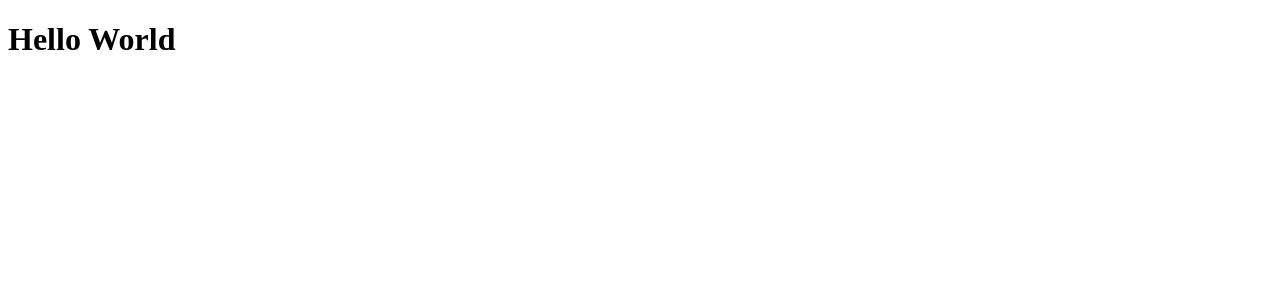
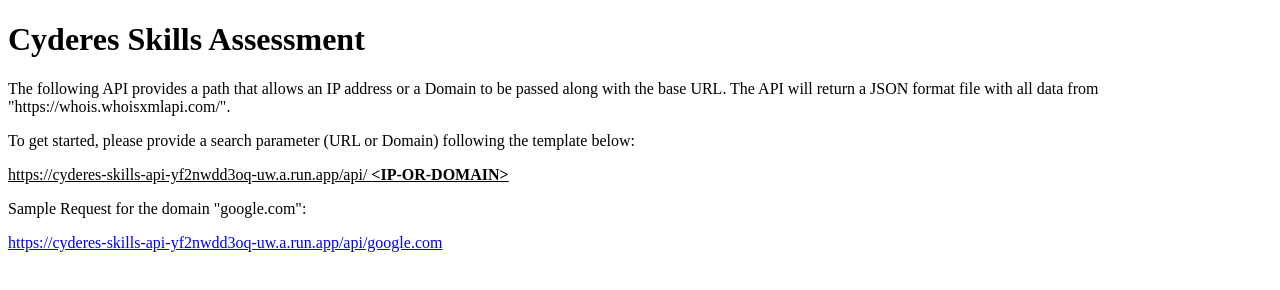
Before and after one commit to chadvidovcich/cyderes-skills, a website: page views/index.html in a window 1280 px wide. Drawn offline with Linux system fonts and the light colour scheme.

Commit message:
instructions added to index.html

```diff
--- a/views/index.html
+++ b/views/index.html
@@ -4,9 +4,18 @@
     <meta charset="UTF-8">
     <meta http-equiv="X-UA-Compatible" content="IE=edge">
     <meta name="viewport" content="width=device-width, initial-scale=1.0">
-    <title>Hello World</title>
+    <title>Cyderes Skills Assessment</title>
 </head>
 <body>
-    <h1>Hello World</h1>
+    <h1>Cyderes Skills Assessment</h1>
+    <p>The following API provides a path that allows an IP address or a Domain to be passed along with the base URL. The API will return a JSON format file with all data from "https://whois.whoisxmlapi.com/". </p>
+    <section>
+        <p>To get started, please provide a search parameter (URL or Domain) following the template below:</p>
+        <p style="text-decoration: underline;">https://cyderes-skills-api-yf2nwdd3oq-uw.a.run.app/api/ <span style="font-weight: bold;">&lt;IP-OR-DOMAIN&gt;</span> </p>
+    </section>
+    <section>
+        <p>Sample Request for the domain "google.com":</p>
+        <p><a href="https://cyderes-skills-api-yf2nwdd3oq-uw.a.run.app/api/google.com">https://cyderes-skills-api-yf2nwdd3oq-uw.a.run.app/api/google.com</a></p>
+    </section>
 </body>
 </html>
```
